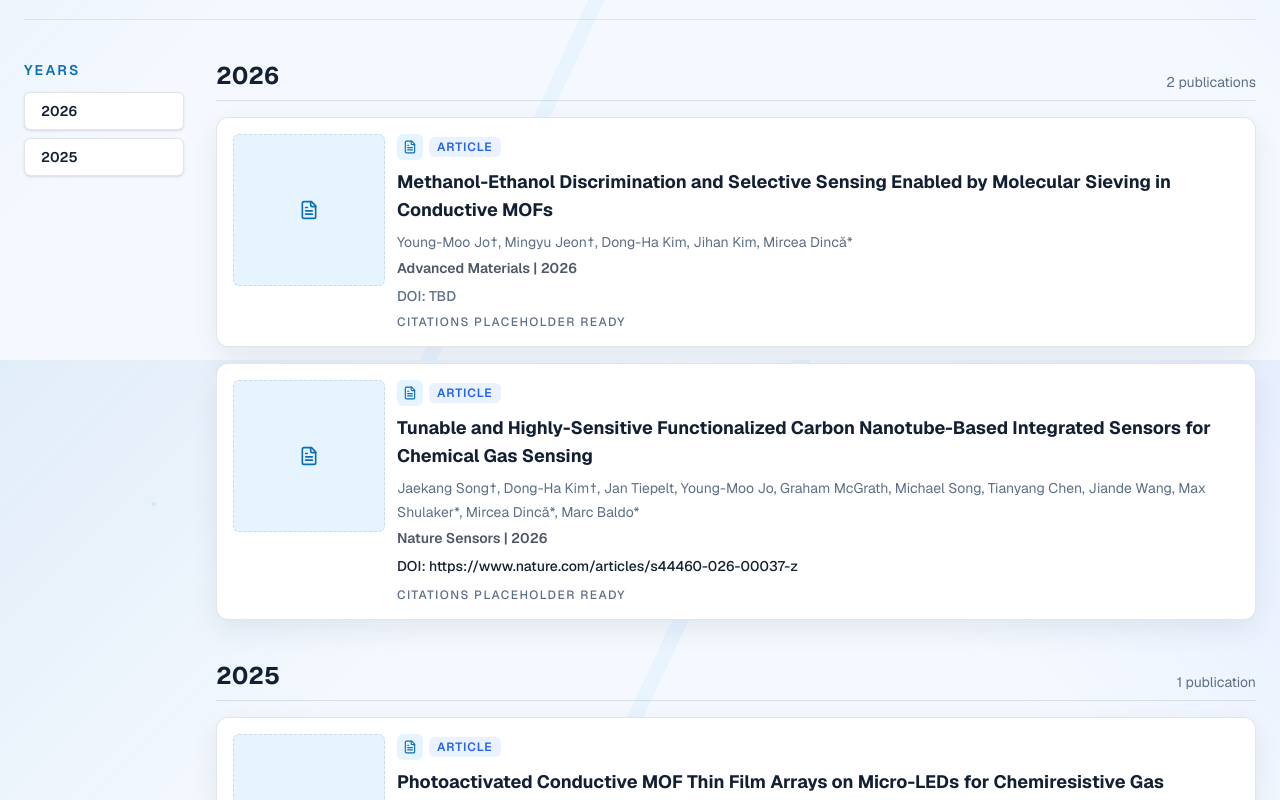
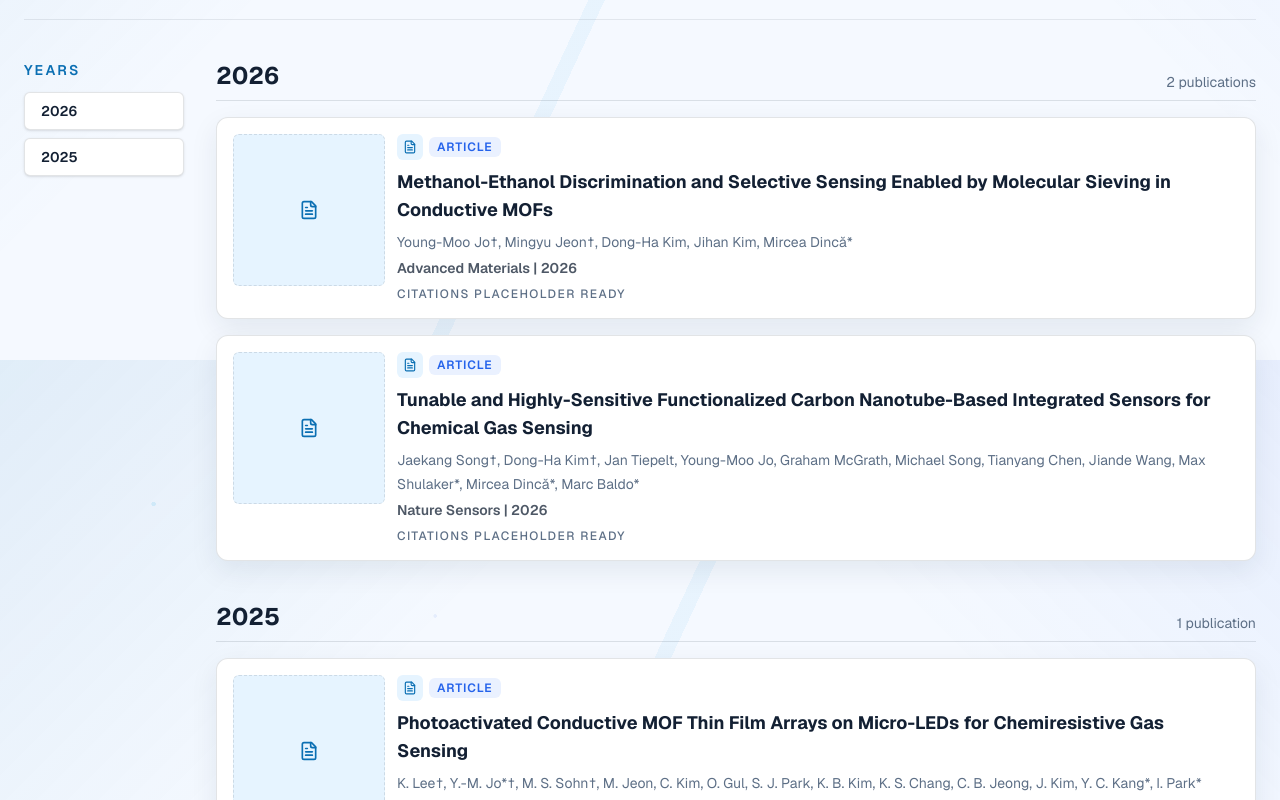
Before and after one commit to MooYoungMoo/cenl-website, a Next.js app: page /publications/papers in a window 1280 px wide. Shown: the part 440-1240 px from the top of the page. Built offline with nearby package versions, Linux system fonts and the light colour scheme; no server answers; the database is empty.

Commit message:
Link publication titles to DOI

```diff
--- a/components/papers-publications-list.tsx
+++ b/components/papers-publications-list.tsx
@@ -40,7 +40,18 @@ function PublicationCard({ paper }: { paper: PublicationItem }) {
             <ContributionBadge contribution={paper.labContribution} />
           </div>
           <h2 className="mt-2 break-words text-base font-semibold leading-6 sm:text-lg sm:leading-7">
-            {paper.title}
+            {paper.doiUrl ? (
+              <a
+                href={paper.doiUrl}
+                target="_blank"
+                rel="noreferrer"
+                className="transition hover:text-brand hover:underline hover:underline-offset-4"
+              >
+                {paper.title}
+              </a>
+            ) : (
+              paper.title
+            )}
           </h2>
           <p className="mt-1.5 break-words text-xs leading-5 text-muted sm:text-sm sm:leading-6">
             <HighlightedAuthors
@@ -51,18 +62,6 @@ function PublicationCard({ paper }: { paper: PublicationItem }) {
           <p className="mt-1 text-xs font-semibold text-foreground/75 sm:text-sm">
             {paper.journal} | {paper.year}
           </p>
-          {paper.doiUrl ? (
-            <a
-              href={paper.doiUrl}
-              className="mt-2 inline-flex break-all text-xs font-medium text-brand transition hover:text-foreground sm:text-sm"
-            >
-              DOI: {paper.doi}
-            </a>
-          ) : (
-            <p className="mt-2 text-xs font-medium text-muted sm:text-sm">
-              DOI: {paper.doi}
-            </p>
-          )}
           <p className="mt-2 text-[0.68rem] font-medium uppercase tracking-[0.12em] text-muted sm:text-xs">
             Citations placeholder ready
           </p>
```
